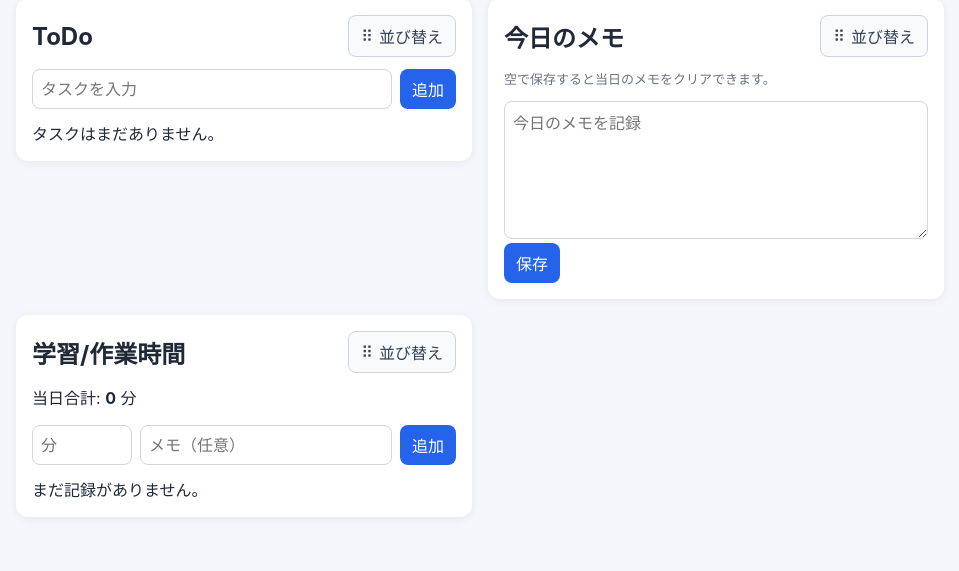
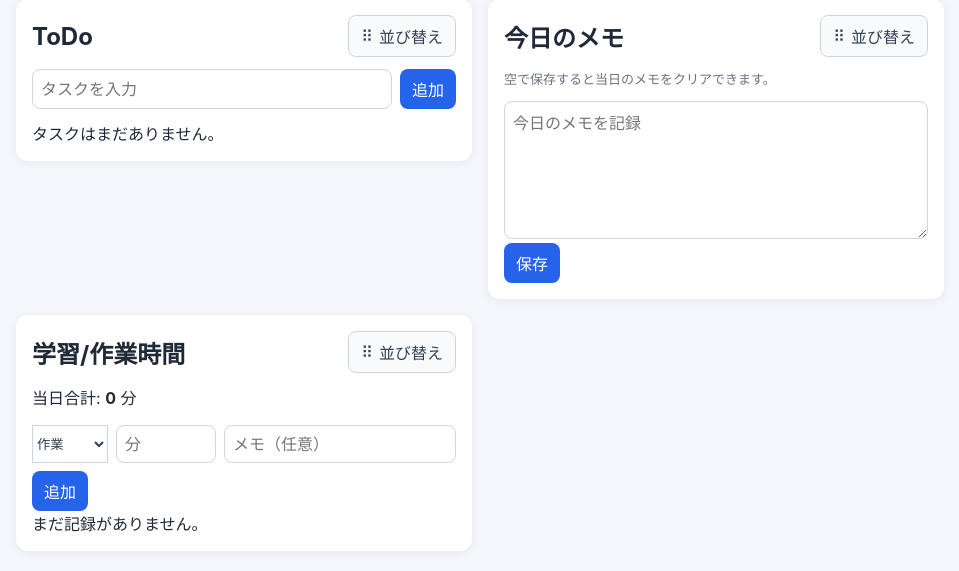
Before and after one commit to mizzz-ivr/home-panel-py, a FastAPI app: page / in a window 1280 px wide. Shown: the part 180-751 px from the top of the page, without its empty margins (160-1119 px from the left). Run offline with FastAPI, Linux system fonts and the light colour scheme; some libraries are stand-ins or nearby versions.

Commit message:
時間記録フォームにカテゴリ選択とカテゴリ別合計を追加

```diff
--- a/app/templates/dashboard.html
+++ b/app/templates/dashboard.html
@@ -106,14 +106,41 @@
               </button>
             </div>
             <p class="total">当日合計: <strong>{{ total_minutes }}</strong> 分</p>
+            {% if category_totals %}
+            <h3>カテゴリ別合計</h3>
+            <ul class="list history-entry-list" aria-label="当日のカテゴリ別合計">
+              {% for category, minutes in category_totals %}
+              <li class="history-entry">
+                <div>
+                  <span class="entry-category">{{ category }}</span>
+                  <strong>{{ minutes }}分</strong>
+                </div>
+              </li>
+              {% endfor %}
+            </ul>
+            {% endif %}
             <form action="/time-entries" method="post" class="inline-form">
-              <input type="number" name="minutes" min="1" max="1440" placeholder="分" required />
-              <input type="text" name="note" maxlength="255" placeholder="メモ（任意）" />
+              <label for="time-category" class="sr-only">カテゴリ</label>
+              <select id="time-category" name="category" class="secondary-button" required>
+                {% for category in time_entry_categories %}
+                <option value="{{ category }}" {% if category == '作業' %}selected{% endif %}>{{ category }}</option>
+                {% endfor %}
+              </select>
+              <label for="time-minutes" class="sr-only">時間（分）</label>
+              <input id="time-minutes" type="number" name="minutes" min="1" max="1440" placeholder="分" required />
+              <label for="time-note" class="sr-only">メモ</label>
+              <input id="time-note" type="text" name="note" maxlength="255" placeholder="メモ（任意）" />
               <button type="submit">追加</button>
             </form>
-            <ul class="list">
+            <ul class="list history-entry-list">
               {% for entry in entries %}
-              <li>{{ entry.minutes }}分 - {{ entry.note or 'メモなし' }}</li>
+              <li class="history-entry">
+                <div>
+                  <strong>{{ entry.minutes }}分</strong>
+                  <span class="entry-category">{{ entry.category }}</span>
+                </div>
+                <p>{{ entry.note or 'メモなし' }}</p>
+              </li>
               {% else %}
               <li>まだ記録がありません。</li>
               {% endfor %}
```
